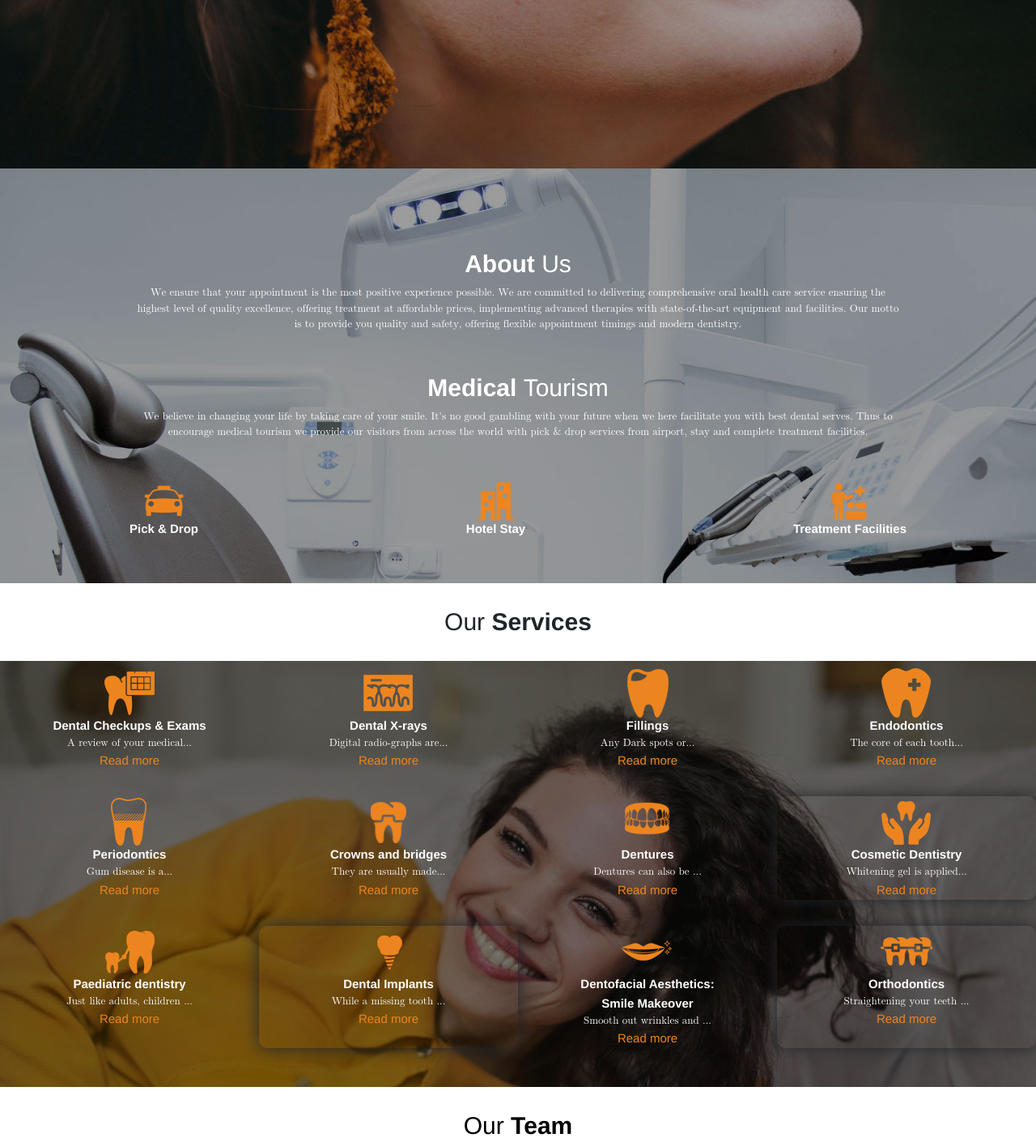
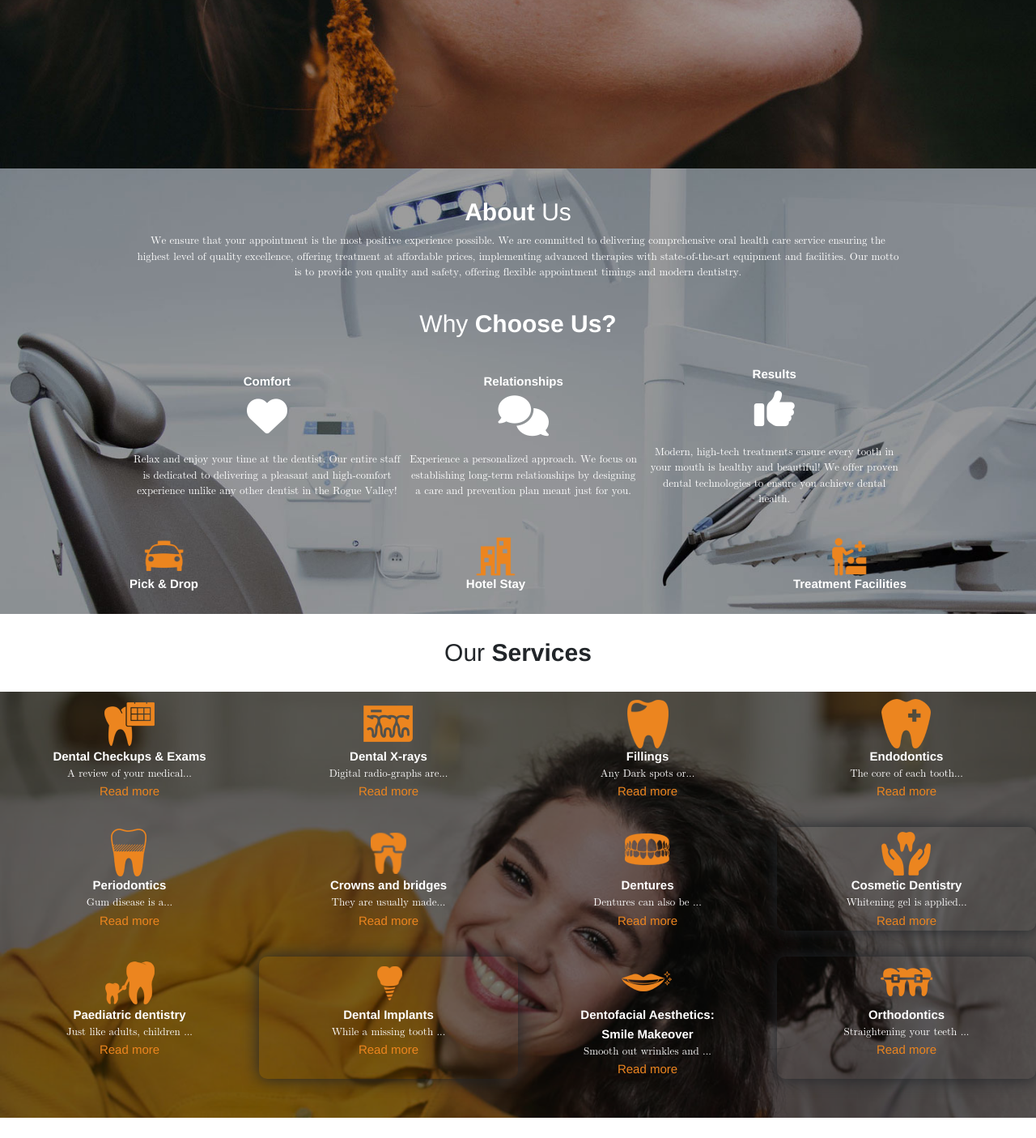
Before and after one commit to jha45507/prosmile, a PHP site: page / in a window 1280 px wide. Shown: the part 536-1941 px from the top of the page at 81% size. Run offline with PHP 8.4, Linux system fonts and the light colour scheme; some libraries are stand-ins or nearby versions; some web fonts are replaced.

Commit message:
commit code

```diff
--- a/css/index.css
+++ b/css/index.css
@@ -668,7 +668,7 @@ p {
     background: url(/images/hero_bg_2.jpg);
     background-repeat: no-repeat;
     background-size: cover;
-    padding: 50px 0px;
+    padding: 1px 0px 20px 0px;
 }
 
 .child_about {
@@ -694,14 +694,14 @@ p {
     font-family: math;
 }
 .about_div div {
-    margin:50px 0px ;
+    margin:35px 0px ;
 }
 
 .about_img_parent_div {
     display: flex;
     justify-content: space-between;
     align-items: center;
-    margin-top: 50px;
+    margin-top: 20px;
     flex-wrap: wrap;
 }
 
@@ -740,6 +740,27 @@ p {
 }
 .testimonials h5 {
     font-size: 30px;
+}
+
+.why-section_child{
+    display: flex;
+    justify-content: space-between;
+    align-items: center;
+    text-align: center;
+    color: white;
+}
+
+.whyUsIcon{
+    font-size: 50px;
+    margin-bottom: 20px;
+}
+
+.why-section_child h2{
+    font-size: 15px;
+}
+
+.why-us_children{
+    margin: 0 !important;
 }
 
 /* ========================= hamburger =========================== */
--- a/index.html
+++ b/index.html
@@ -94,12 +94,34 @@
                             </p>
                         </div>
                         <div>
+                            <h1><span class="highlight_sub_heading">Why </span>Choose Us?</h1>
+                            <div class="why-section_child">
+                                <div class="why-us_children">
+                                    <h2>Comfort</h2>
+                                    <i class="fa fa-thin fa-heart whyUsIcon"></i>
+                                    <p>Relax and enjoy your time at the dentist. Our entire staff is dedicated to delivering a pleasant and high-comfort experience unlike any other dentist in the Rogue Valley!</p>
+                                </div>
+
+                                <div class="why-us_children">
+                                    <h2>Relationships</h2>
+                                    <i class="fa fa-thin fa-comments whyUsIcon"></i>
+                                    <p>Experience a personalized approach. We focus on establishing long-term relationships by designing a care and prevention plan meant just for you.</p>
+                                </div>
+
+                                <div class="why-us_children">
+                                    <h2>Results</h2>
+                                    <i class="fa fa-thin fa-thumbs-up whyUsIcon"></i>
+                                    <p>Modern, high-tech treatments ensure every tooth in your mouth is healthy and beautiful! We offer proven dental technologies to ensure you achieve dental health.</p>
+                                </div>
+                            </div>
+                        </div>
+                        <!-- <div>
                             <h1>Medical <span class="highlight_sub_heading">Tourism</span></h1>
                             <p>We believe in changing your life by taking care of your smile. It's no good gambling with
                                 your future when we here facilitate you with best dental serves. Thus to encourage
                                 medical tourism we provide our visitors from across the world with pick & drop services
                                 from airport, stay and complete treatment facilities.</p>
-                        </div>
+                        </div> -->
                     </div>
                     <div class="about_img_parent_div">
                         <div class="img_and_content_facilities">
@@ -897,7 +919,7 @@
                                     <label for="">Number</label>
                                 </div>
                                 <div class="field_div">
-                                    <input type="number" name="" id="mobile">
+                                    <input type="text" name="" id="mobile" value="+91 ">
                                 </div>
                             </div>
                         </div>
@@ -1046,15 +1068,15 @@
     <script src="/js/index.js"></script>
     <script src="https://cdn.jsdelivr.net/npm/swiper@9/swiper-element-bundle.min.js"></script>
     <script>
-        $(document).ready(function () {
-            $('#mobile').keyup(function () {//use mouseout
-                if ($(this).val().indexOf('9') == 0) {
-                    $(this).val($(this).val());
-                } else {
-                    $(this).val("91" + $(this).val());
-                }
-            });
-        });
+        // $(document).ready(function () {
+        //     $('#mobile').keyup(function () {//use mouseout
+        //         if ($(this).val().indexOf('9') == 0) {
+        //             $(this).val($(this).val());
+        //         } else {
+        //             $(this).val("+91 " + $(this).val());
+        //         }
+        //     });
+        // });
     </script>
 </body>
 
```
